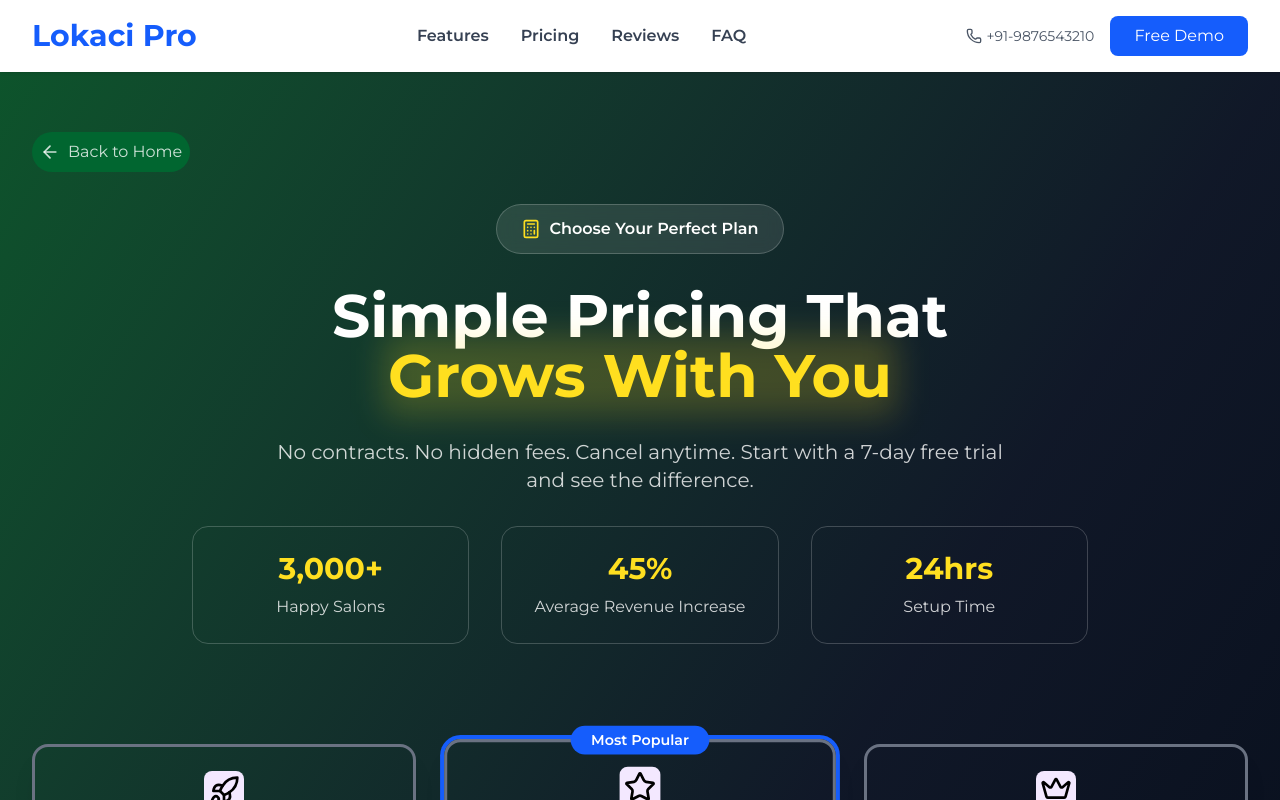
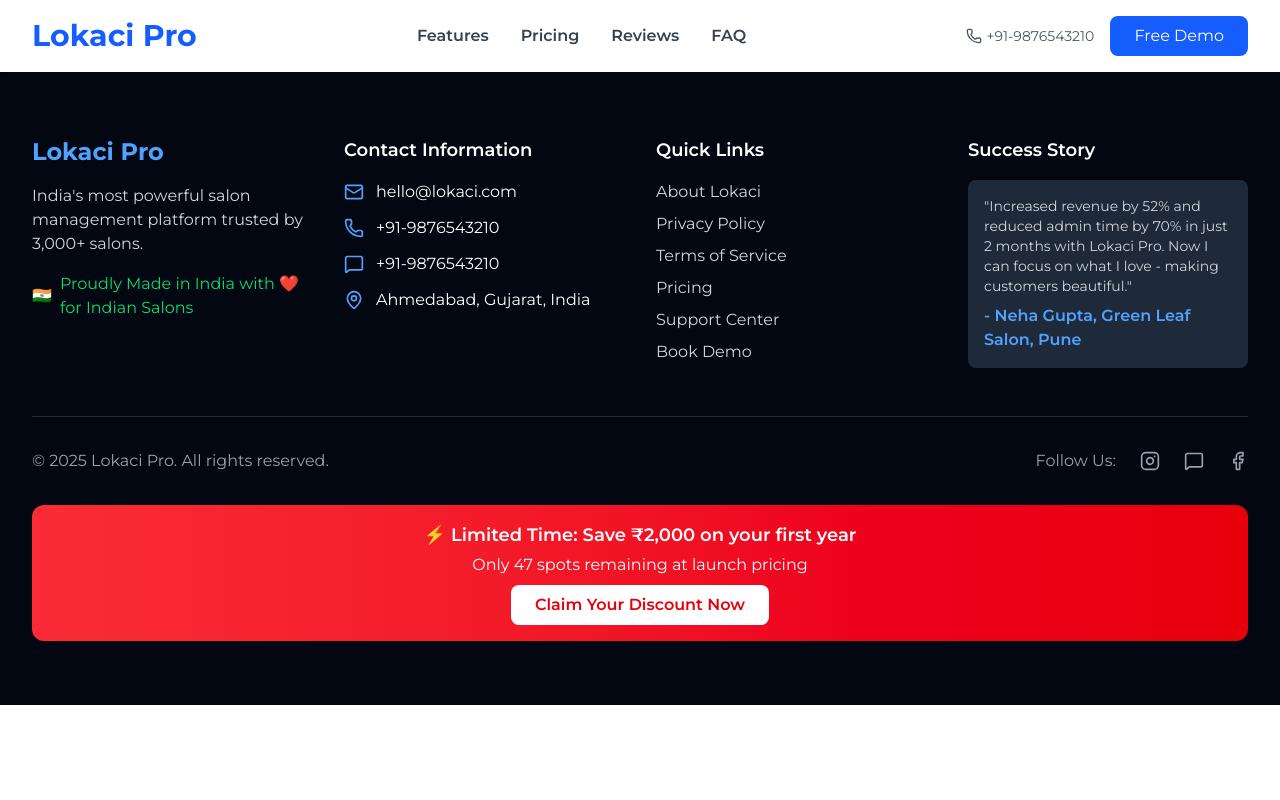
Before and after one commit to printAnkit/Lokaci-Pro, a React (Vite) app: page /pricing in a window 1280 px wide. Shown: the top 800 px of the page. Built offline with nearby package versions, Linux system fonts and the light colour scheme.

Commit message:
Fix: update route path for Pricing component to include file extension

```diff
--- a/src/App.jsx
+++ b/src/App.jsx
@@ -11,7 +11,7 @@
       <Header/>
         <Routes>
           <Route path="/" element={<Home />} />
-          <Route path="/pricing" element={<Pricing />} />
+          <Route path="/pricing.jsx" element={<Pricing />} />
         </Routes>
       <Footer/>
     </Router>
```
